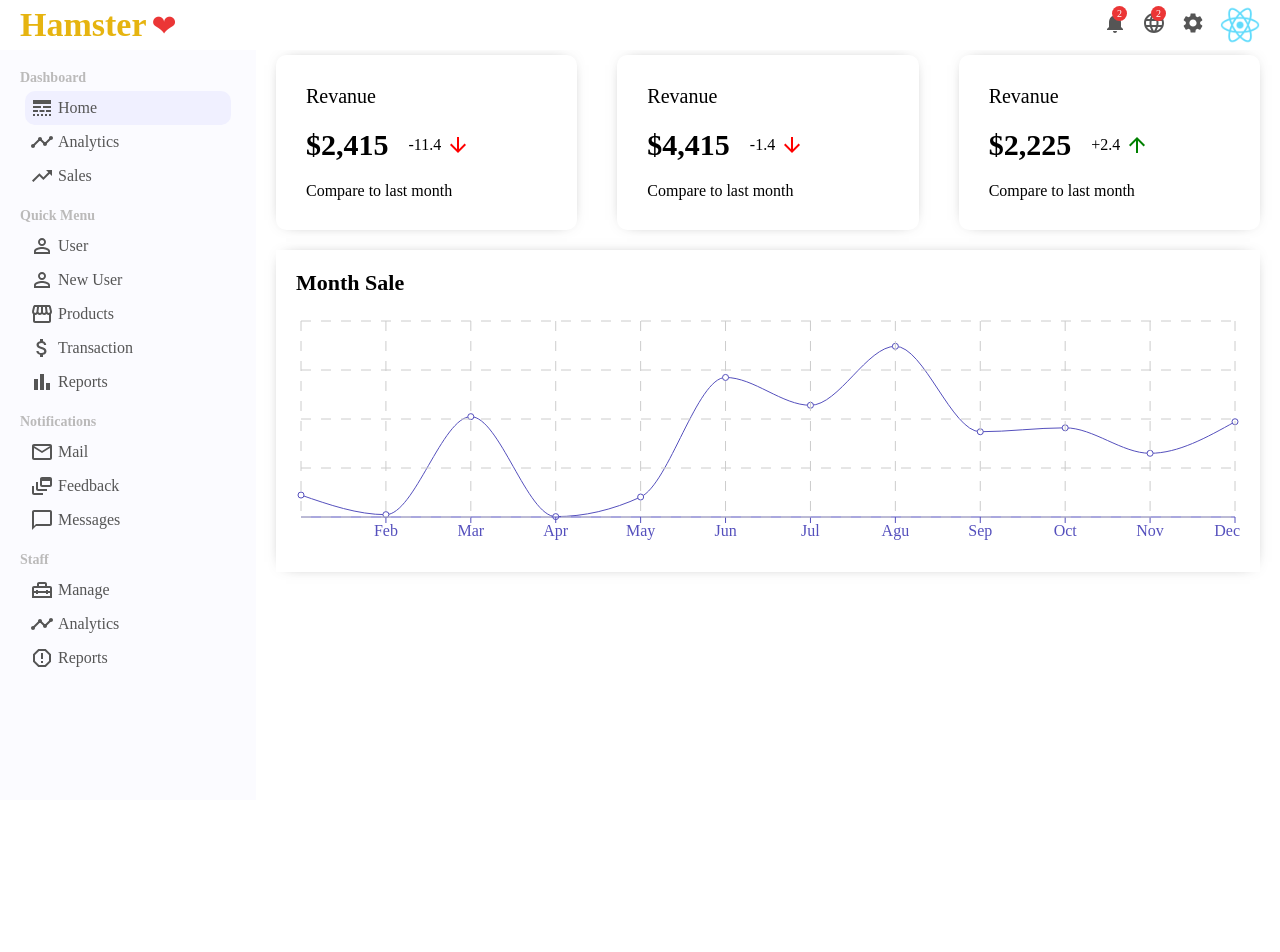
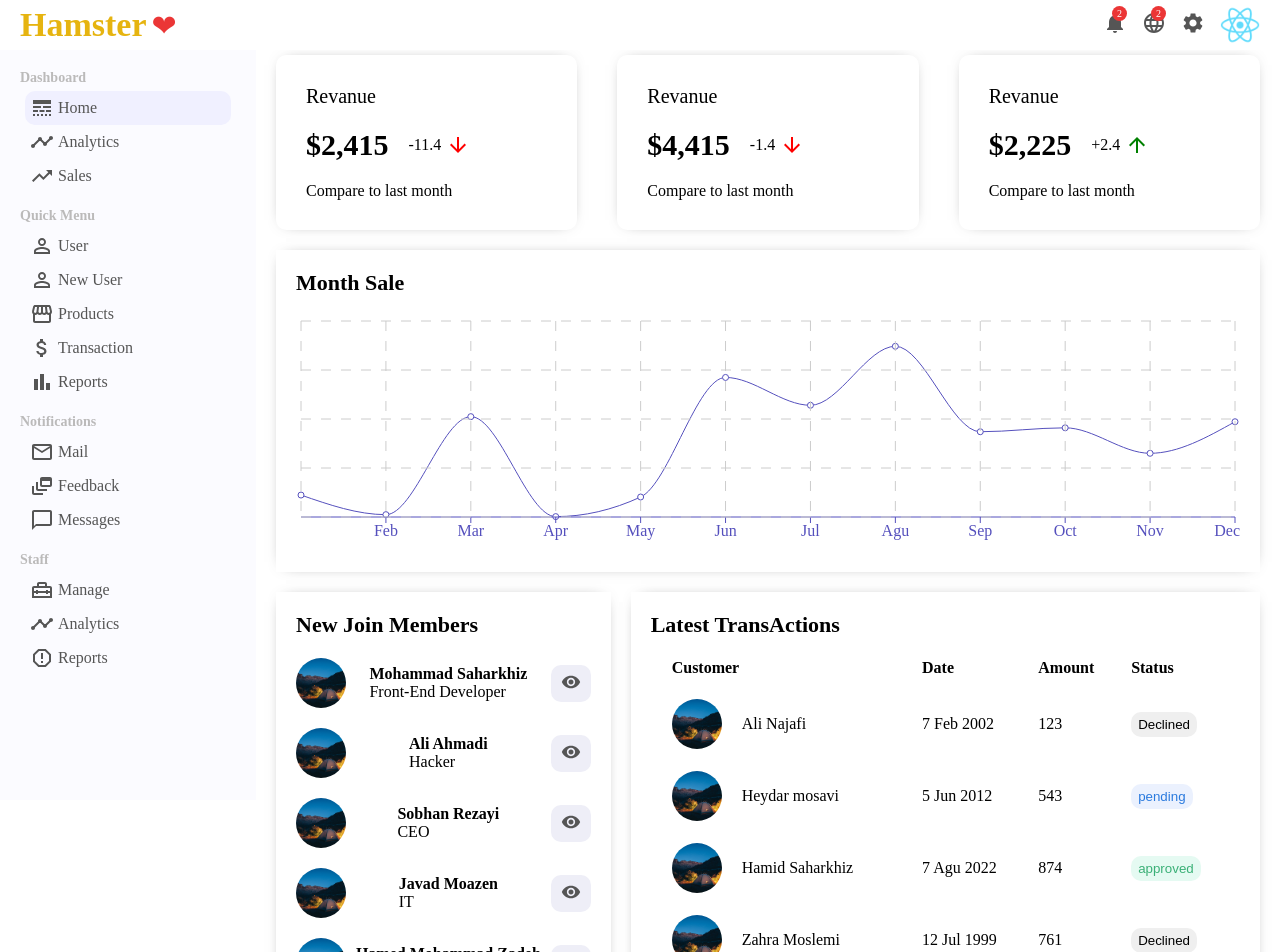
Before and after one commit to Mohammad-Saharkhiz/dashbord-admin, a React (Create React App) app: page / in a window 1280 px wide. Shown: the top 952 px of the page. Before the commit the page ends 800 px from the top, so only its background shows below. Built offline with nearby package versions, Linux system fonts and the light colour scheme.

Commit message:
add Widget small and Widget larg

```diff
--- /dev/null
+++ b/src/components/widgetLg/WidgetLg.css
@@ -0,0 +1,73 @@
+.widget-lg{
+    flex: 2;
+    padding: 20px;
+    box-shadow: 0 0 15px -10px rgba(0, 0, 0, 0.75);
+}
+
+.widget-lg__title{
+    font-size: 22px;
+    font-weight: 600;
+}
+
+.widget-lg__table{
+    width: 100%;
+    border-spacing: 20px;
+}
+
+.widget-lg__tr{
+
+}
+
+.widget-lg__th{
+    text-align: left;
+}
+
+.widget-lg__user{
+    display: flex;
+    align-items: center;
+    gap: 20px;
+}
+
+.widget-lg__user-image{
+    width: 50px;
+    height: 50px;
+    border-radius: 50%;
+    object-fit: cover;
+}
+
+.widget-lg__user-name{
+
+}
+
+.widget-lg__date{
+    font-weight: 300;
+}
+
+.widget-lg__amount{
+    font-weight: 300;
+}
+
+.widget-lg__status{
+
+}
+
+.widget-lg-button{
+    padding: 5px 7px;
+    border: none;
+    border-radius: 10px;
+}
+
+.approved{
+    color: #3bb077;
+    background-color: #e5faf2;
+}
+
+.declined{
+    color: #d95087;
+    background-color: #fff0f1;
+}
+
+.pending{
+    color: #2a7ade;
+    background-color: #ebf1fe;
+}
--- /dev/null
+++ b/src/components/widgetLg/WidgetLg.jsx
@@ -0,0 +1,37 @@
+import React from 'react'
+import "./WidgetLg.css"
+import { transActions } from '../../data'
+
+export default function WidgetLg(props) {
+
+    const Button = ({type}) => {
+        return <button className={'widget-lg-button ' + type}>{type}</button>
+    }
+
+    return (
+        <div className="widget-lg">
+            <h4 className="widget-lg__title">Latest TransActions</h4>
+            <table className="widget-lg__table">
+                <tr className="widget-lg__tr">
+                    <th className="widget-lg__th">Customer</th>
+                    <th className="widget-lg__th">Date</th>
+                    <th className="widget-lg__th">Amount</th>
+                    <th className="widget-lg__th">Status</th>
+                </tr>
+                {transActions.map((user) => (
+                <tr className="widget-lg__tr">
+                    <td className="widget-lg__user">
+                        <img src={user.img} alt="img" className="widget-lg__user-image"/>
+                        <span className="widget-lg__user-name">{user.customer}</span>
+                    </td>
+                    <td className="widget-lg__date">{user.date}</td>
+                    <td className="widget-lg__amount">{user.amount}</td>
+                    <td className="widget-lg__status">
+                        <Button type={user.stauts}/>
+                    </td>
+                </tr>
+                ))}
+            </table>
+        </div>
+    )
+}
--- /dev/null
+++ b/src/components/widgetSm/WidgetSm.css
@@ -0,0 +1,56 @@
+.widget-sm{
+    flex: 1;
+    padding: 20px;
+    box-shadow: 0 0 15px -10px rgba(0, 0, 0, 0.75);
+}
+
+.widget-sm__title{
+    font-size: 22px;
+    font-weight: 600;
+}
+
+.widget-sm__list{
+    margin: 0;
+    padding: 0;
+    list-style: none;
+}
+
+.widget-sm__list__item{
+    display: flex;
+    align-items: center;
+    justify-content: space-between;
+    margin: 20px 0;
+}
+
+.image-new-user{
+    width: 50px;
+    height: 50px;
+    border-radius: 50%;
+    object-fit: cover;
+}
+
+.details{
+    display: flex;
+    flex-direction: column;
+}
+
+.name-new-user{
+    font-weight: 600;
+}
+
+.title-new-user{
+    font-weight: 300;
+}
+
+.widget-sm-button{
+    border: none;
+    border-radius: 10px;
+    padding: 7px 10px;
+    cursor: pointer;
+    background-color: #eeeef7;
+    color: #555;
+}
+
+.widget-sm-icon{
+    font-size: 20px !important;
+}
--- /dev/null
+++ b/src/components/widgetSm/WidgetSm.jsx
@@ -0,0 +1,28 @@
+import React from 'react'
+import './WidgetSm.css'
+import VisibilityIcon from '@mui/icons-material/Visibility';
+import { newMembers } from '../../data';
+
+export default function WidgetSm(props) {
+
+
+    return (
+        <div className="widget-sm">
+            <h5 className="widget-sm__title">New Join Members</h5>
+            <ul className="widget-sm__list">
+                {newMembers.map((member) => (
+                <li className="widget-sm__list__item">
+                    <img src={member.img} alt="image" className="image-new-user" />
+                    <div className="details">
+                        <span className="name-new-user">{member.userName}</span>
+                        <span className="title-new-user">{member.title}</span>
+                    </div>
+                    <button className="widget-sm-button">
+                        <VisibilityIcon className="widget-sm-icon"/>
+                    </button>
+                </li>
+                ))}
+            </ul>
+        </div>
+    )
+}
--- /dev/null
+++ b/src/data.js
@@ -0,0 +1,84 @@
+let xAxisData = [
+    {"name": 'Jan', "Sale": 112_000},
+    {"name": 'Feb', "Sale": 12_000},
+    {"name": 'Mar', "Sale": 512_000},
+    {"name": 'Apr', "Sale": 2_000},
+    {"name": 'May', "Sale": 102_000},
+    {"name": 'Jun', "Sale": 712_000},
+    {"name": 'Jul', "Sale": 570_000},
+    {"name": 'Agu', "Sale": 871_000},
+    {"name": 'Sep', "Sale": 435_000},
+    {"name": 'Oct', "Sale": 455_000},
+    {"name": 'Nov', "Sale": 325_000},
+    {"name": 'Dec', "Sale": 486_000},
+]
+
+const newMembers = [
+    {
+        id: 1,
+        userName: 'Mohammad Saharkhiz',
+        title: 'Front-End Developer',
+        img: './ben-duchac-3fJOXw1RbPo-unsplash.jpg'
+    },
+    {
+        id: 2,
+        userName: 'Ali Ahmadi',
+        title: 'Hacker',
+        img: './ben-duchac-3fJOXw1RbPo-unsplash.jpg'
+    },
+    {
+        id: 3,
+        userName: 'Sobhan Rezayi',
+        title: 'CEO',
+        img: './ben-duchac-3fJOXw1RbPo-unsplash.jpg'
+    },
+    {
+        id: 4,
+        userName: 'Javad Moazen',
+        title: 'IT',
+        img: './ben-duchac-3fJOXw1RbPo-unsplash.jpg'
+    },
+    {
+        id: 5,
+        userName: 'Hamed Mohammad Zadeh',
+        title: 'Back-End Developer',
+        img: './ben-duchac-3fJOXw1RbPo-unsplash.jpg'
+    },
+]
+
+const transActions = [
+    {
+        id: 1,
+        customer: "Ali Najafi",
+        date: '7 Feb 2002',
+        amount: 123,
+        stauts: "Declined",
+        img: "./ben-duchac-3fJOXw1RbPo-unsplash.jpg"
+    },
+    {
+        id: 2,
+        customer: "Heydar mosavi",
+        date: '5 Jun 2012',
+        amount: 543,
+        stauts: "pending",
+        img: "./ben-duchac-3fJOXw1RbPo-unsplash.jpg"
+    },
+    {
+        id: 3,
+        customer: "Hamid Saharkhiz",
+        date: '7 Agu 2022',
+        amount: 874,
+        stauts: "approved",
+        img: "./ben-duchac-3fJOXw1RbPo-unsplash.jpg"
+    },
+    {
+        id: 4,
+        customer: "Zahra Moslemi",
+        date: '12 Jul 1999',
+        amount: 761,
+        stauts: "Declined",
+        img: "./ben-duchac-3fJOXw1RbPo-unsplash.jpg"
+    },
+]
+
+export { xAxisData, newMembers, transActions }
--- a/src/dataChart.js
+++ /dev/null
@@ -1,16 +0,0 @@
-let xAxisData = [
-    {"name": 'Jan', "Sale": 112_000},
-    {"name": 'Feb', "Sale": 12_000},
-    {"name": 'Mar', "Sale": 512_000},
-    {"name": 'Apr', "Sale": 2_000},
-    {"name": 'May', "Sale": 102_000},
-    {"name": 'Jun', "Sale": 712_000},
-    {"name": 'Jul', "Sale": 570_000},
-    {"name": 'Agu', "Sale": 871_000},
-    {"name": 'Sep', "Sale": 435_000},
-    {"name": 'Oct', "Sale": 455_000},
-    {"name": 'Nov', "Sale": 325_000},
-    {"name": 'Dec', "Sale": 486_000},
-]
-
-export default xAxisData
--- a/src/pages/home/Home.css
+++ b/src/pages/home/Home.css
@@ -1,3 +1,9 @@
 .home{
     flex: 4;
 }
+
+.home__widgets{
+    display: flex;
+    margin: 20px;
+    gap: 20px;
+}
--- a/src/pages/home/Home.js
+++ b/src/pages/home/Home.js
@@ -2,7 +2,9 @@ import React from 'react'
 import "./Home.css"
 import Features from '../../components/features/Features'
 import Chart from '../../components/chart/Chart'
-import data from '../../dataChart'
+import {xAxisData} from '../../data'
+import WidgetSm from '../../components/widgetSm/WidgetSm'
+import WidgetLg from '../../components/widgetLg/WidgetLg'
 
 export default function Home(props) {
 
@@ -10,7 +12,11 @@ export default function Home(props) {
     return (
         <div className="home">
             <Features />
-            <Chart grid title="Month Sale" data={data} dataKey="Sale"/>
+            <Chart grid title="Month Sale" data={xAxisData} dataKey="Sale"  />
+            <div className="home__widgets">
+                <WidgetSm />
+                <WidgetLg />
+            </div>
         </div>
     )
 }
```
Also changed, not shown: public/ben-duchac-3fJOXw1RbPo-unsplash.jpg (added).
